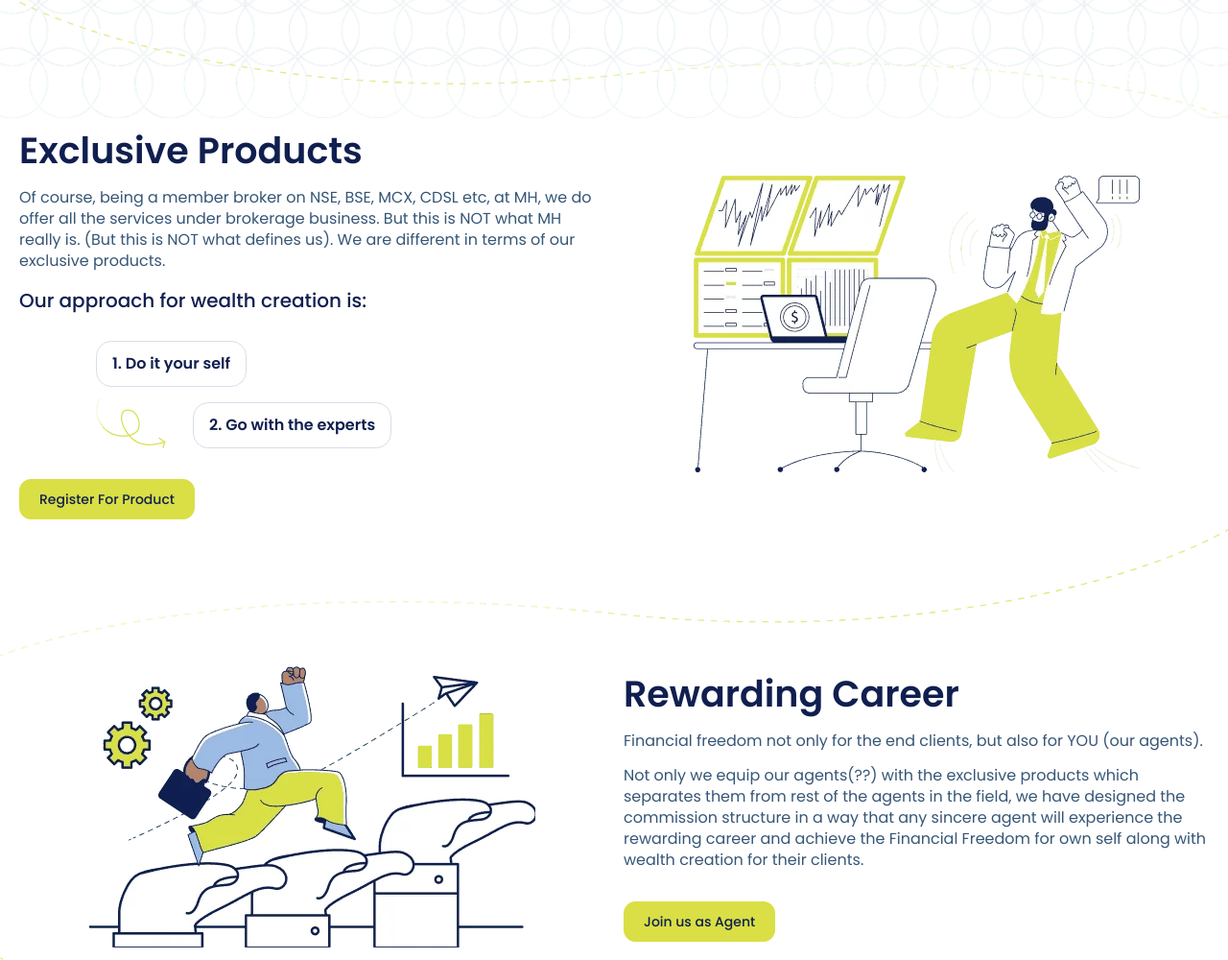
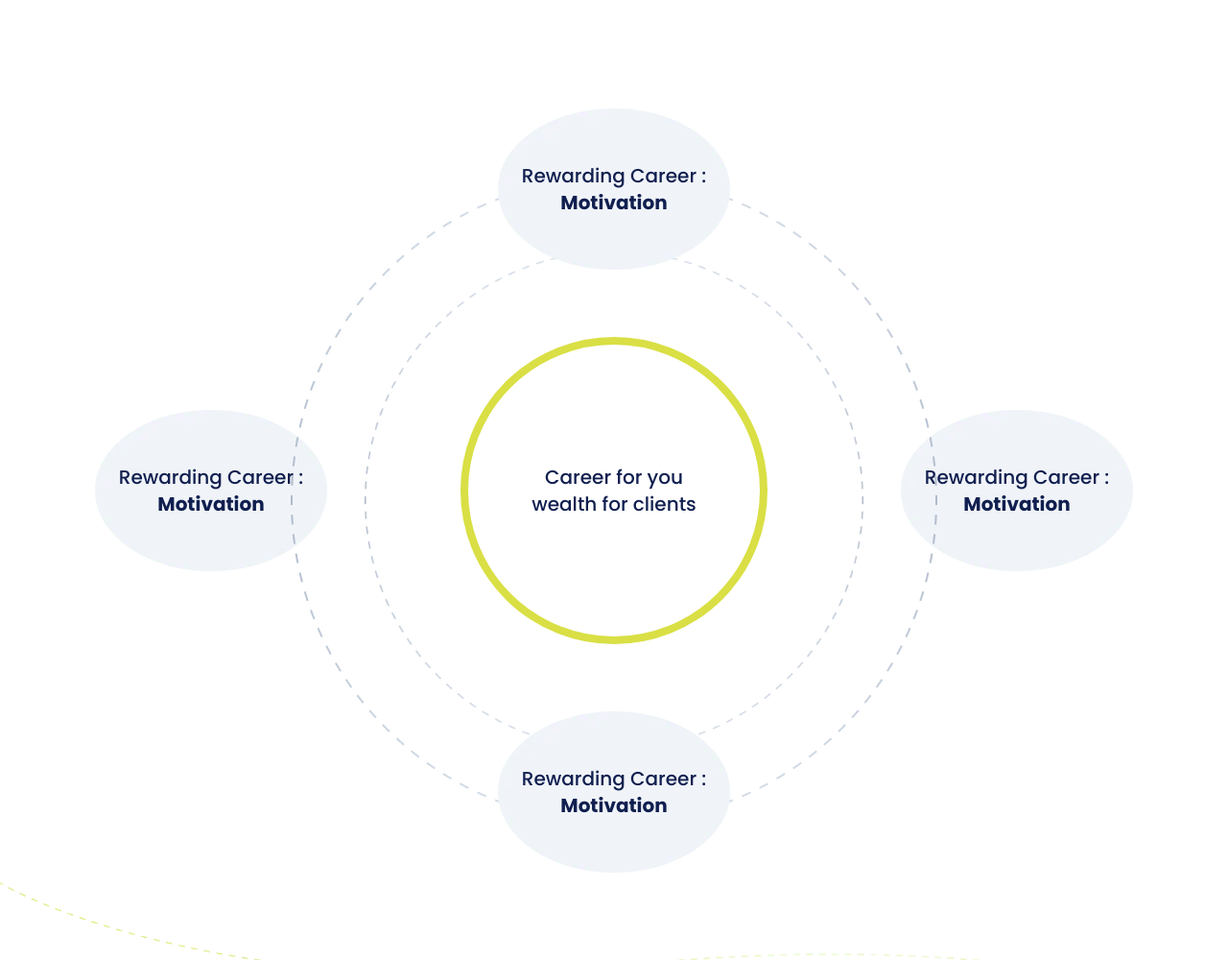
Before and after one commit to dprashant1999/mh_web, a website: page public/index.html in a window 1280 px wide. Shown: the part 879-1879 px from the top of the page at 96% size. Drawn offline with Linux system fonts and the light colour scheme; a web font is replaced by a local one.

Commit message:
change content

```diff
--- a/public/index.html
+++ b/public/index.html
@@ -74,6 +74,57 @@
         </div>
     </div>
     <img src="assets/images/back_pattern.webp" class="absolute w-full h-full object-cover inset-0" alt="back_pattern"/>
+   </section>
+   <section class="relative pt-14 sm:pt-16 md:pt-20 lg:pt-24 xl:pt-28 2xl:pt-32">
+    <div class="warrper space-y-[50px] relative">
+        <div class="flex justify-center -mx-2.5">
+            <div class="w-1/3 p-2.5">
+                <div class="relative z-10">
+                    <img src="assets/images/shape.webp" class="mx-auto" alt="shape"/>
+                    <h4 class="text24 font-medium text-primary absolute top-1/2 -translate-y-1/2 left-1/2 -translate-x-1/2 mx-auto text-center max-w-[200px]">Rewarding
+                        Career :
+                    <span class="font-bold">Motivation</span></h4>
+                </div>
+            </div>
+        </div>
+        <div class="flex items-center -mx-2.5">
+            <div class="w-4/12 p-2.5">
+                <div class="relative">
+                    <img src="assets/images/shape.webp" class="mx-auto" alt="shape"/>
+                    <h4 class="text24 font-medium text-primary absolute top-1/2 -translate-y-1/2 left-1/2 -translate-x-1/2 mx-auto text-center max-w-[200px]">Rewarding
+                        Career :
+                    <span class="font-bold">Motivation</span></h4>
+                </div>
+            </div>
+            <div class="w-4/12 p-2.5">
+                <div class="relative flex justify-center">
+                    <div class="border-8 border-light_green text-center rounded-full w-[320px] h-[320px]">
+                        <h4 class="text24 font-medium text-primary absolute top-1/2 -translate-y-1/2 left-1/2 -translate-x-1/2 max-w-[250px] mx-auto text-center">Career for you wealth for clients</h4>
+                    </div>
+                </div>
+            </div>
+            <div class="w-4/12 p-2.5">
+                <div class="relative">
+                    <img src="assets/images/shape.webp" class="mx-auto" alt="shape"/>
+                    <h4 class="text24 font-medium text-primary absolute top-1/2 -translate-y-1/2 left-1/2 -translate-x-1/2 mx-auto text-center max-w-[200px]">Rewarding
+                        Career :
+                    <span class="font-bold">Motivation</span></h4>
+                </div>
+            </div>
+        </div>
+        <div class="flex justify-center -mx-2.5">
+            <div class="w-1/3 p-2.5">
+                <div class="relative z-10">
+                    <img src="assets/images/shape.webp" class="mx-auto" alt="shape"/>
+                    <h4 class="text24 font-medium text-primary absolute top-1/2 -translate-y-1/2 left-1/2 -translate-x-1/2 mx-auto text-center max-w-[200px]">Rewarding
+                        Career :
+                    <span class="font-bold">Motivation</span></h4>
+                </div>
+            </div>
+        </div>
+    </div>
+    <img src="assets/images/Ellipse.png" class="absolute top-1/2 -translate-y-1/2 left-1/2 -translate-x-1/2" alt="Ellipse"/>
+    <img src="assets/images/Ellipse.png" class="absolute top-1/2 -translate-y-1/2 left-1/2 -translate-x-1/2 max-w-[520px]" alt="Ellipse"/>
     <img src="assets/images/l_line.webp" alt="l_line"/>
    </section>
    <section>
@@ -293,13 +344,17 @@
                     <li class="text18 text-b2 font-normal">(A) Register On Scores Portal,</li>
                     <li class="text18 text-b2 font-normal">(B) Mandatory details for filing complaints on SCORES:
                         <ul>
-                            <li>(i). Name, PAN, Address, Mobile Number, E-mail ID</li>
+                            <li class="ml-7">(i). Name, PAN, Address, Mobile Number, E-mail ID</li>
                         </ul>
                     </li>
-                    <li class="text18 text-b2 font-normal">(C)Benefits:</li>
+                    <li class="text18 text-b2 font-normal">(C)Benefits:
+                        <ul class="flex items-center space-x-5">
+                            <li class="ml-7">(i). Effective Communication.</li>
+                            <li class="ml-7">(ii). Speedy Redressal Of The grievances.</li>
+                        </ul>
+                    </li>
                 </ul>
             </div>
-
             <p class="text18 text-b2 font-normal mb-6 lg:mb-8 2xl:mb-10">As per Depository & Exchange guideline, Link your AADHAR number to your Demat & Trading Account. For details contact our KYC Department on 0261 4060773</p>
             <p class="text18 text-b2 font-normal mb-6 lg:mb-8 2xl:mb-10">Details of Compliance Officer -> Name : <span class="text-light_green">Pradip S Kanani</span> ,    Email : <span class="text-light_green">grievances@markethubonline.com</span> ,    Tel. : <span class="text-light_green">0261-4060750</span> </p>
             <p class="text18 text-b2 font-normal mb-2">Market Hub Stock Broking Private Limited (CIN: U65191GJ2008PTC054175)</p>
@@ -309,7 +364,7 @@
             <p class="text18 text-b2 font-normal mb-6 lg:mb-8 2xl:mb-10">Compliance Officer : <span class="text-light_green">Pradip S Kanani</span> ,    Email: <span class="text-light_green">compliance@markethubonline.com</span>,    Contact No.: <span class="text-light_green">8140934000</span> </p>
             <p class="text18 text-b2 font-normal mb-2">Principal Officer : <span class="text-light_green">Sagar Sonpal</span> ,    Email : <span class="text-light_green"> grievances@markethubonline.com</span>,    Tel. : <span class="text-light_green">0261-4060750</span> </p>
         </div>
-        <div class="r_border">
+        <div class="r_border border-b border-b1 pb-3 md:pb-5 lg:pb-7 2xl:pb-9">
             <p class="text-14 lg:text-16 2xl:text-18 text-white font-semibold underline mb-2 lg:mb-4 2xl:mb-5">Useful Links</p>
             <ul class="flex flex-wrap items-center -mx-2">
                 <li>
@@ -376,6 +431,7 @@
                 </li>
             </ul>
         </div>
+        <p class="text-[#B3BAD2] font-normal text-12 2xl:text-14 text-center mt-2 lg:mt-3 2xl:mt-4">Copyright © 2024 Market Hub Stock Broking Private Limited. All Rights Reserved</p>
     </div>
    </footer>
 
@@ -481,8 +537,8 @@
                             <p class="text-12 2xl:text-14 text-secondary font-normal text-center">We have sent an OTP on your mobile number</p>
                         </div>
                         <div class="max-w-[341px] mx-auto">
-                            <form action="">
-                                <label for="" class="mb-2 inline-block ext-14 font-medium text-primary">Enter OTP</label>
+                            <form>
+                                <label class="mb-2 inline-block ext-14 font-medium text-primary">Enter OTP</label>
                                 <input type="text" class="px-5 py-2.5 bg-l2 w-full rounded-xl" placeholder="Enter otp">
                             </form>
                             <p class="text-12 2xl:text-14 text-primary underline font-medium mt-1.5 lg:mt-2.5 2xl:mt-3 text-center">Resend Again</p>
```
Also changed, not shown: public/assets/css/style.css, public/assets/images/Ellipse.png (added).
